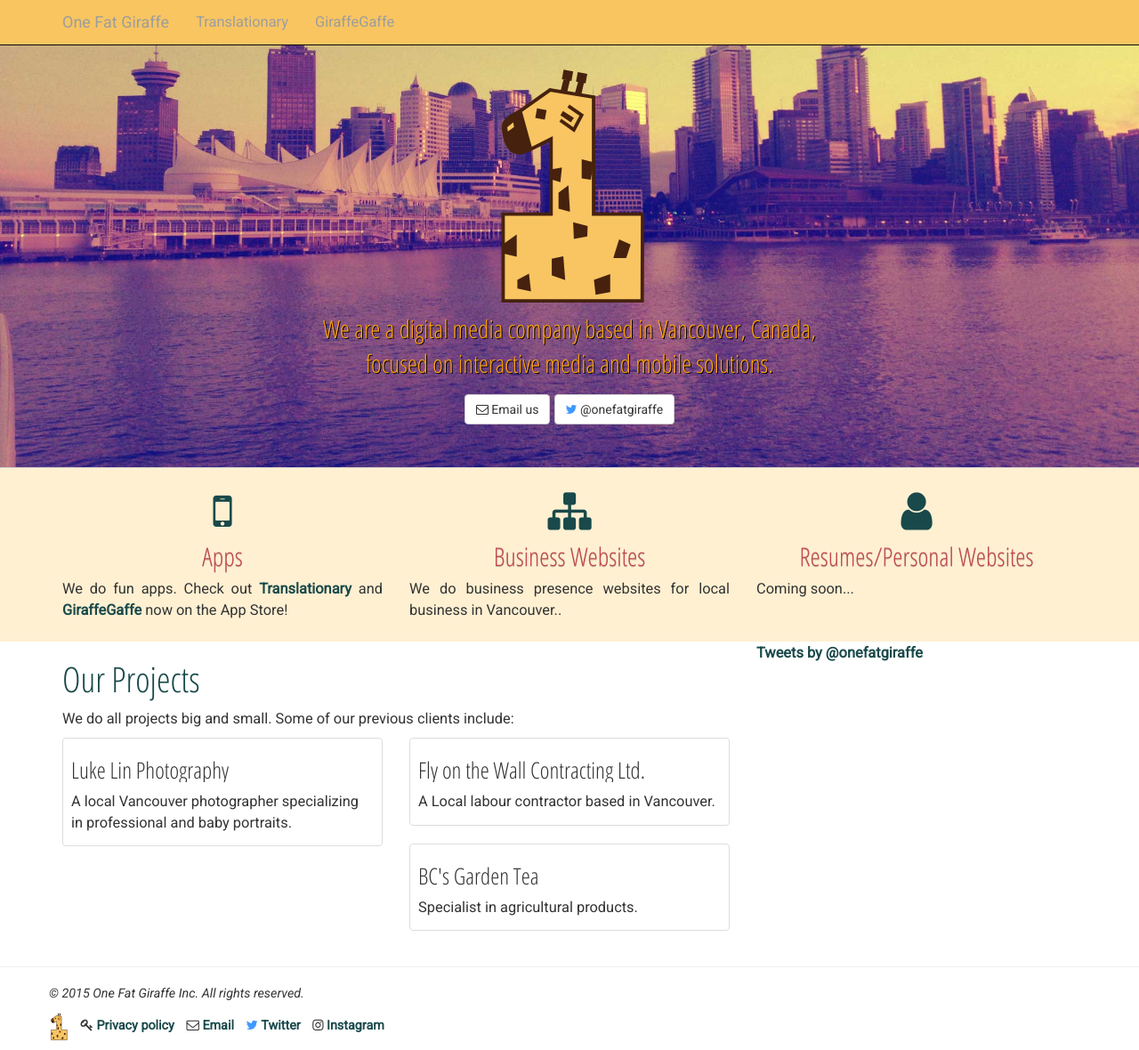
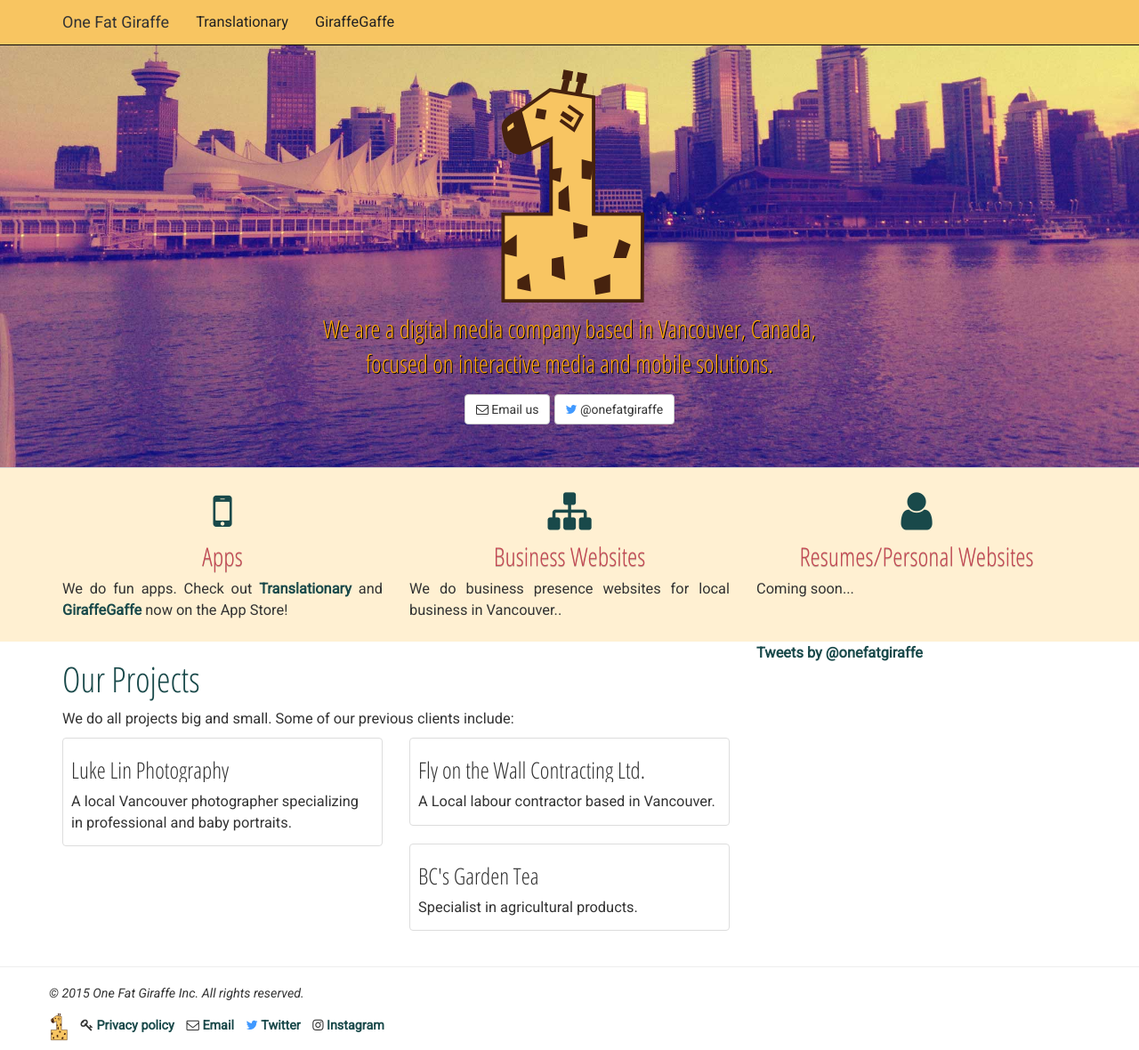
Before and after one commit to onefatgiraffe/onefatgiraffe.github.io, a Jekyll site: the page built from index.html, in a window 1280 px wide and 1180 px high. Shown: the whole window at 89% size. Built offline with Jekyll 4.4.1, drawn with Linux system fonts in a browser that asks for light colours; nearby versions of some CDN libraries; comment, search, counter and statistics services are not loaded.

Commit message:
text color

```diff
--- a/css/main.css
+++ b/css/main.css
@@ -65,8 +65,11 @@
 .navbar-clear {
   background: rgba(255, 255, 255, .4);
 }
-.navbar-inverse {
+.navbar-inverse .navbar-brand {
   color: #333;
+}
+.navbar-inverse .navbar-nav>li>a {
+  color: #222;
 }
 .navbar-inverse .navbar-toggle {
   border: none;
```
